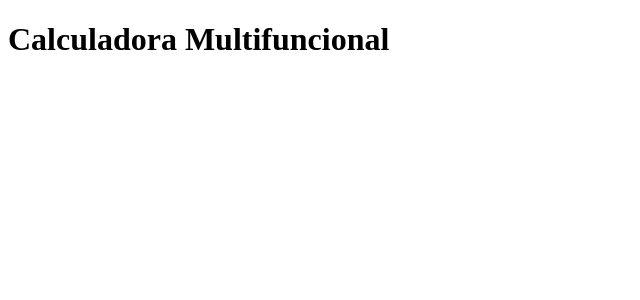
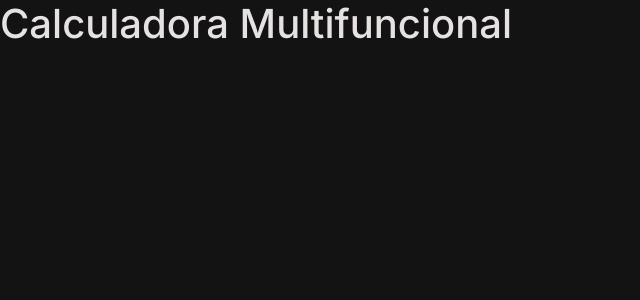
Before and after one commit to zookatt/calculator, a Vue app: page / in a window 1280 px wide. Shown: the top 300 px of the page, without its empty margins (0-640 px from the left). Built offline with nearby package versions, Linux system fonts and the light colour scheme.

Commit message:
feat: add design system

```diff
--- a/index.html
+++ b/index.html
@@ -4,6 +4,13 @@
     <meta charset="UTF-8" />
     <link rel="icon" type="image/svg+xml" href="/favicon.svg" />
     <meta name="viewport" content="width=device-width, initial-scale=1.0" />
+    <link rel="preconnect" href="https://fonts.googleapis.com" />
+    <link rel="preconnect" href="https://fonts.gstatic.com" crossorigin />
+
+    <link
+      href="https://fonts.googleapis.com/css2?family=Inter:wght@300;400;500;600;700&display=swap"
+      rel="stylesheet"
+    />
     <title>calculator</title>
   </head>
   <body>
--- a/src/App.vue
+++ b/src/App.vue
@@ -1,5 +1,6 @@
 <template>
   <h1>Calculadora Multifuncional</h1>
+
 </template>
 
 <script setup></script>
--- /dev/null
+++ b/src/assets/styles/reset.css
@@ -0,0 +1,25 @@
+*,
+*::before,
+*::after {
+  box-sizing: border-box;
+}
+
+html {
+  scroll-behavior: smooth;
+}
+
+body {
+  margin: 0;
+  min-height: 100vh;
+}
+
+img {
+  max-width: 100%;
+  display: block;
+}
+
+button,
+input,
+select {
+  font: inherit;
+}
--- /dev/null
+++ b/src/assets/styles/style.css
@@ -0,0 +1,12 @@
+@import url("./variables.css");
+@import url("./reset.css");
+
+body {
+  background: var(--color-background);
+  color: var(--color-text);
+  font-family: var(--font-family);
+}
+
+#app {
+  min-height: 100vh;
+}
--- /dev/null
+++ b/src/assets/styles/variables.css
@@ -0,0 +1,28 @@
+:root {
+  /* Typography */
+  --font-family: "Inter", sans-serif;
+
+  /* Colors */
+  --color-background: #131313;
+  --color-surface: #1f1f1f;
+  --color-button: #2c2c2e;
+
+  --color-primary: #ff9500;
+  --color-primary-hover: #ffa31a;
+
+  --color-text: #e5e2e1;
+  --color-text-muted: #a5a5a5;
+
+  --color-error: #ff453a;
+
+  /* Radius */
+  --radius-sm: .5rem;
+  --radius-md: 1rem;
+  --radius-lg: 1.5rem;
+  --radius-full: 9999px;
+
+  /* Shadow */
+  --shadow-button:
+    -3px -3px 8px rgb(255 255 255 / 5%),
+     5px 5px 12px rgb(0 0 0 / 45%);
+}
```
Also changed, not shown: src/main.js (+7 -4 lines), src/style.css (deleted).
